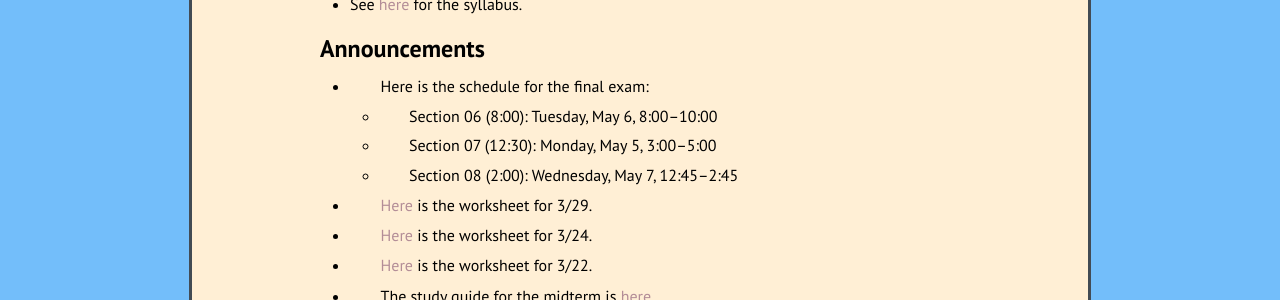
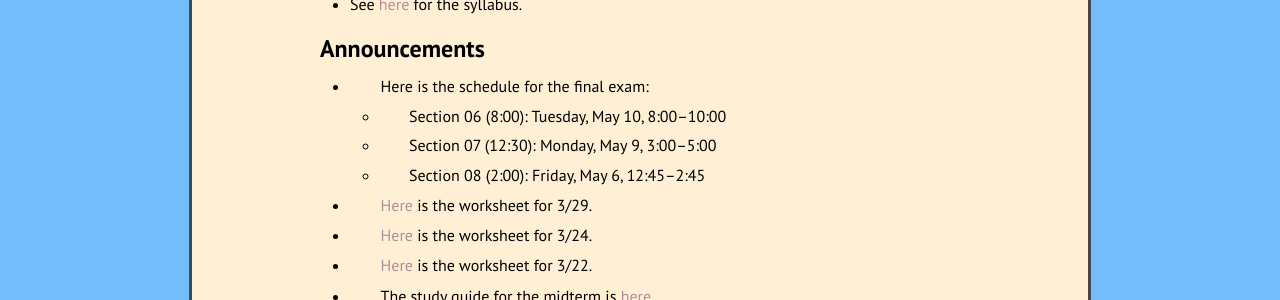
Before and after one commit to kamerynjw/kamerynjw.github.io, a Jekyll site: the page built from teaching/2022/math1316.md, in a window 1280 px wide. Shown: the part 200-500 px from the top of the page. Built offline with Jekyll 4.4.1, drawn with Linux system fonts in a browser that asks for light colours; nearby versions of some CDN libraries.

Commit message:
correct final times

```diff
--- a/teaching/2022/math1316.md
+++ b/teaching/2022/math1316.md
@@ -13,11 +13,11 @@ Announcements
 
 * Here is the schedule for the final exam:
 
-    * Section 06 (8:00): Tuesday, May 6, 8:00–10:00
+    * Section 06 (8:00): Tuesday, May 10, 8:00–10:00
 
-	* Section 07 (12:30): Monday, May 5, 3:00–5:00
+	* Section 07 (12:30): Monday, May 9, 3:00–5:00
 
-	* Section 08 (2:00): Wednesday, May 7, 12:45–2:45
+	* Section 08 (2:00): Friday, May 6, 12:45–2:45
 
 
 * [Here]({{ page.url }}ws3-29.pdf) is the worksheet for 3/29.
```
Also changed, not shown: teaching/2022/math1316/syllabus.md (+3 -3 lines).
